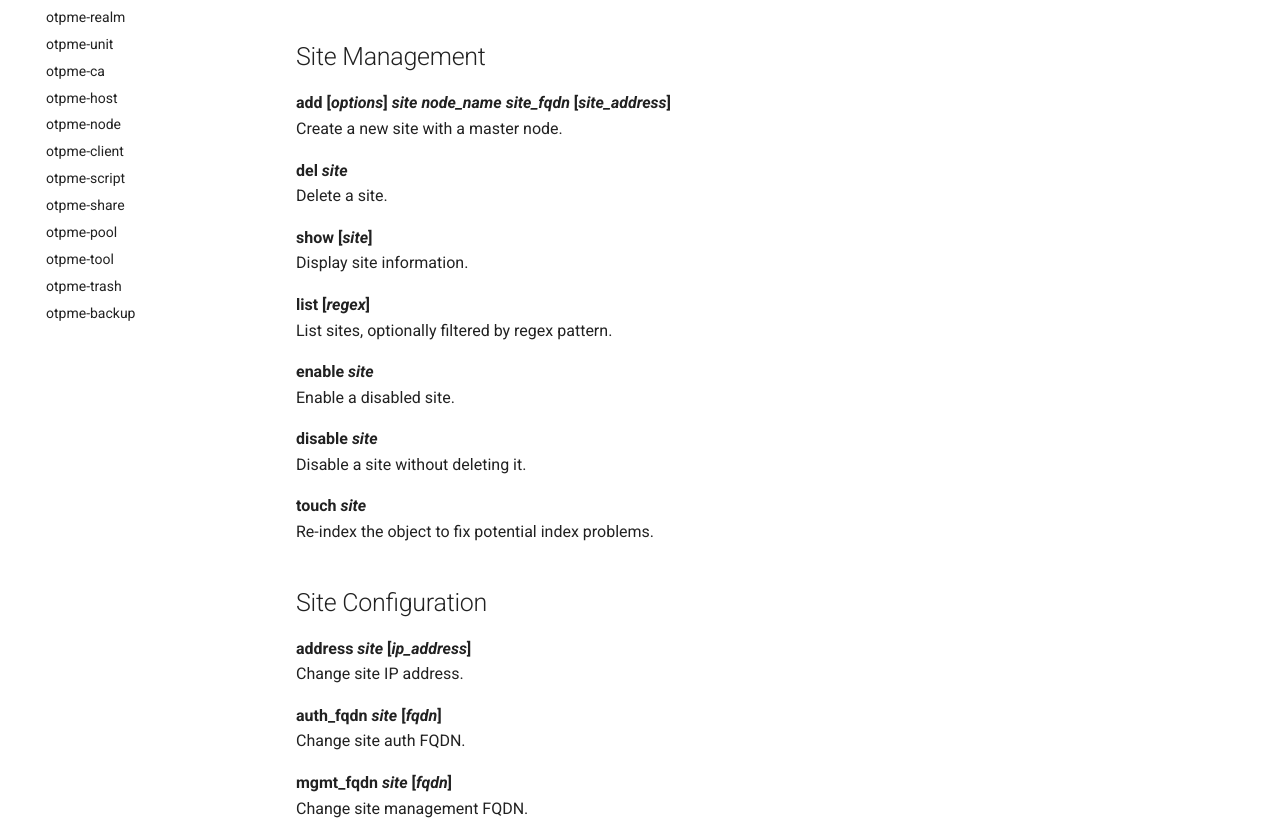
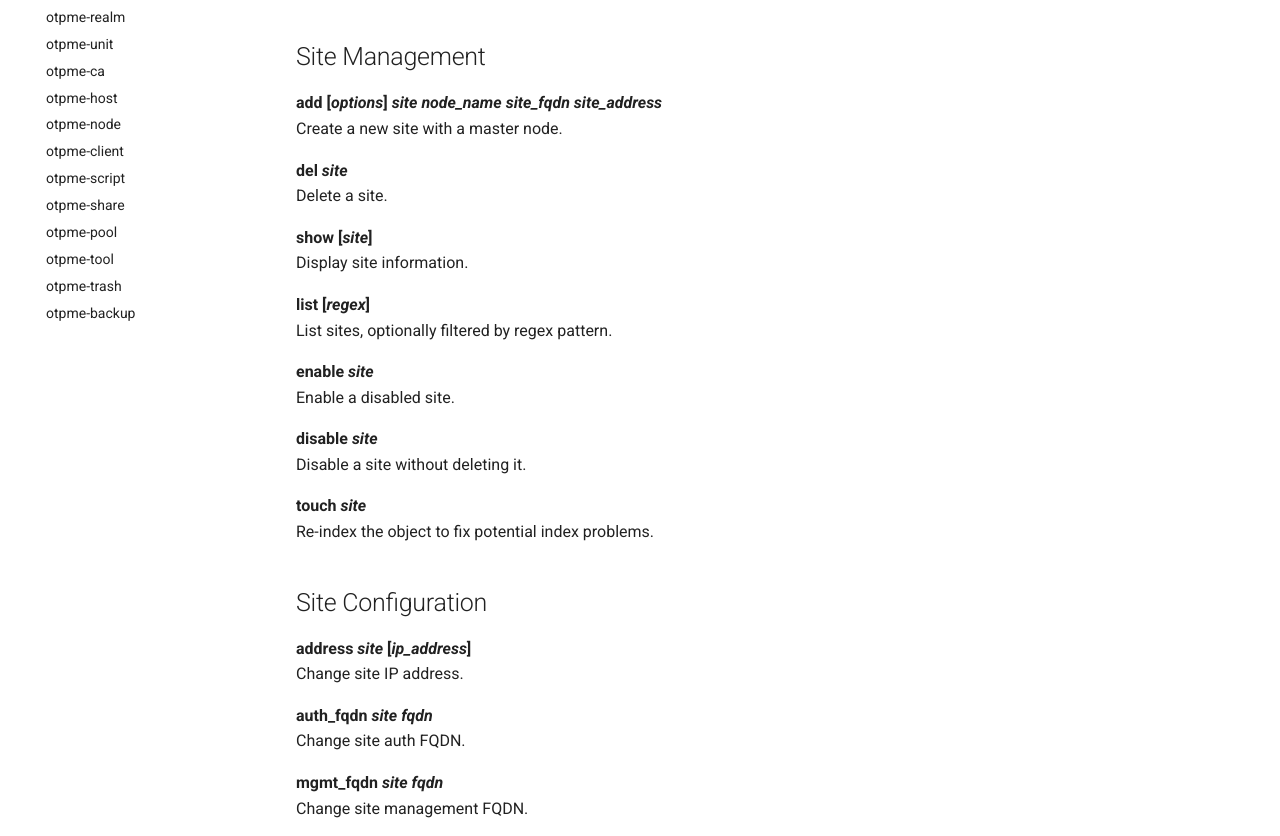
Before and after one commit to the2nd/otpme, an MkDocs documentation site: the page built from docs/otpme-site.md, in a window 1280 px wide and 1400 px high. Shown: the part 561-1397 px from the top of the window. Built offline with MkDocs 1.6.1 and Material for MkDocs 9.7.7, drawn with Linux system fonts in a browser that asks for light colours.

Commit message:
Working on docs.

```diff
--- a/docs/otpme-site.md
+++ b/docs/otpme-site.md
@@ -17,7 +17,7 @@ synchronization.
 
 ## Site Management
 
-**add \[*options*\] *site* *node_name* *site_fqdn* \[*site_address*\]**
+**add \[*options*\] *site* *node_name* *site_fqdn* *site_address***
 Create a new site with a master node.
 
 **del *site***
@@ -43,10 +43,10 @@ Re-index the object to fix potential index problems.
 **address *site* \[*ip_address*\]**
 Change site IP address.
 
-**auth_fqdn *site* \[*fqdn*\]**
+**auth_fqdn *site* *fqdn***
 Change site auth FQDN.
 
-**mgmt_fqdn *site* \[*fqdn*\]**
+**mgmt_fqdn *site* *fqdn***
 Change site management FQDN.
 
 **config \[**-d**\] *site* *parameter* \[*value*\]**
```
Also changed, not shown: 2 other files.
